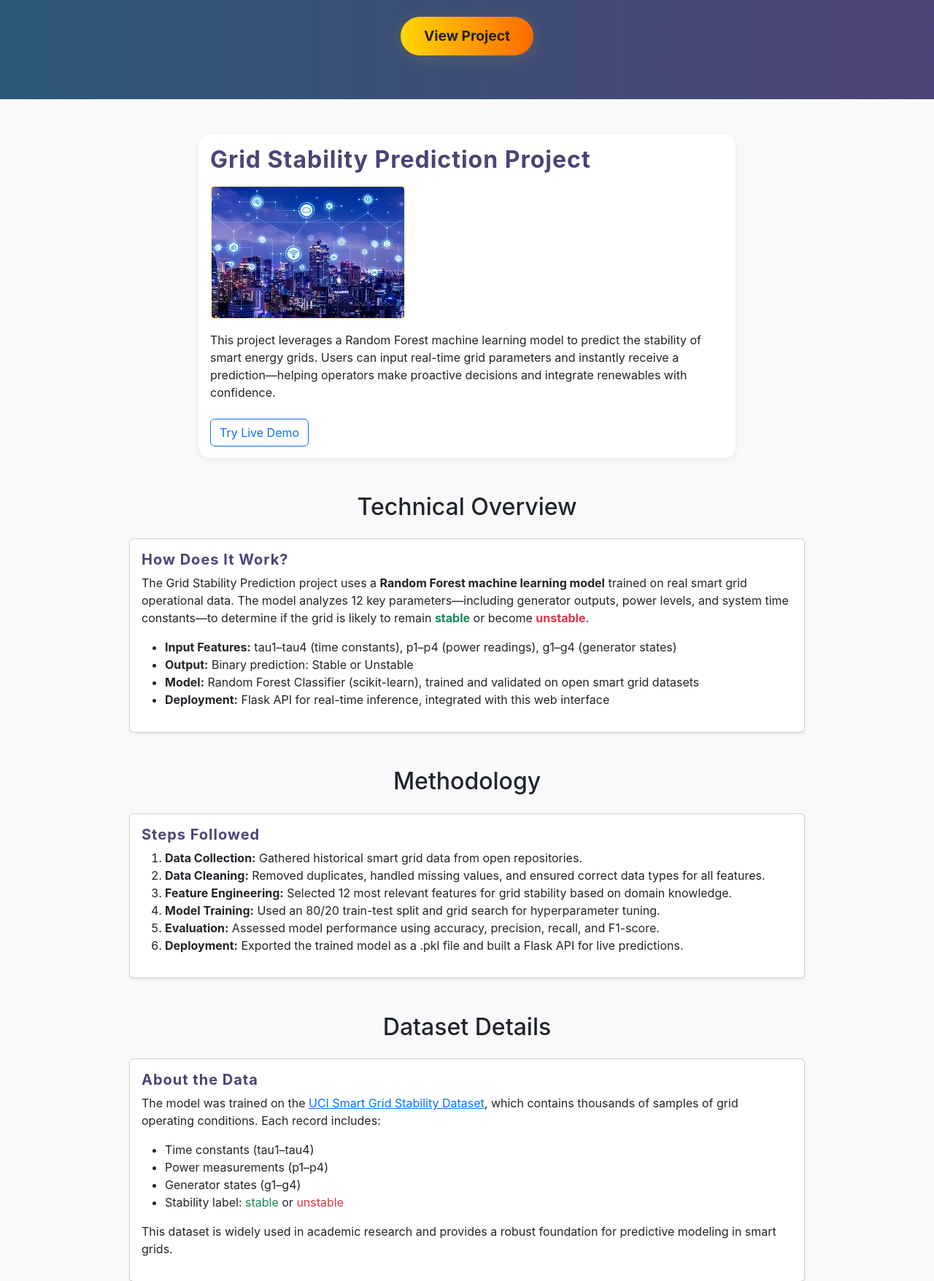
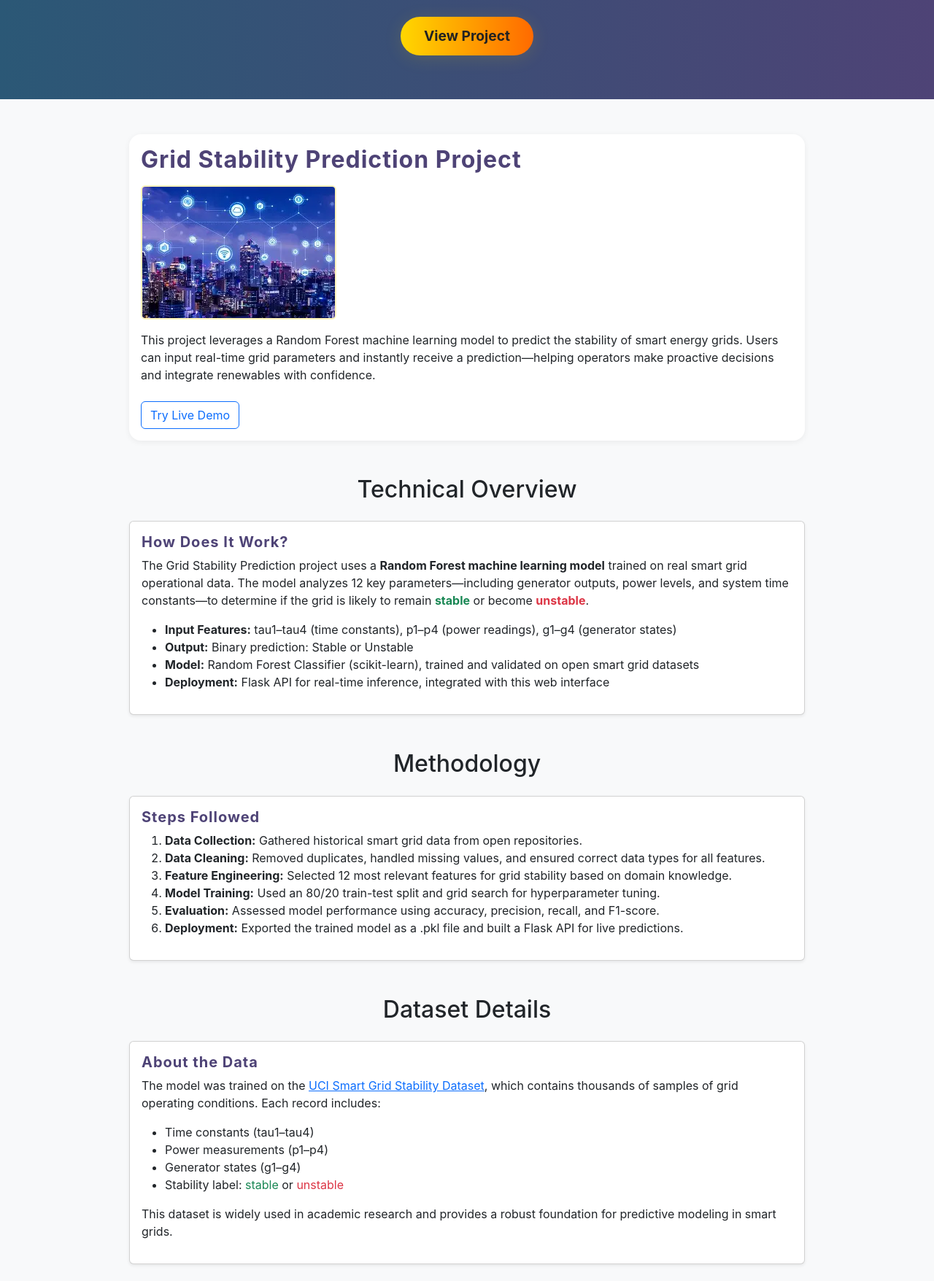
Before and after one commit to Saravanars07/Pro, a Flask app: page / in a window 1280 px wide. Shown: the part 310-2066 px from the top of the page at 73% size. Run offline with Flask 3, Linux system fonts and the light colour scheme; parts of the project's set-up code (start-up, migrations or seed data) failed here and were passed over.

Commit message:
Update index.html

```diff
--- a/templates/index.html
+++ b/templates/index.html
@@ -45,7 +45,7 @@
   <!-- Project Showcase -->
   <section id="project" class="container my-5 fade-in">
     <div class="row justify-content-center">
-      <div class="col-lg-8">
+      <div class="col-lg-10">
         <div class="card project-card">
           <div class="card-body">
             <h2 class="card-title mb-3">Grid Stability Prediction Project</h2>
```
